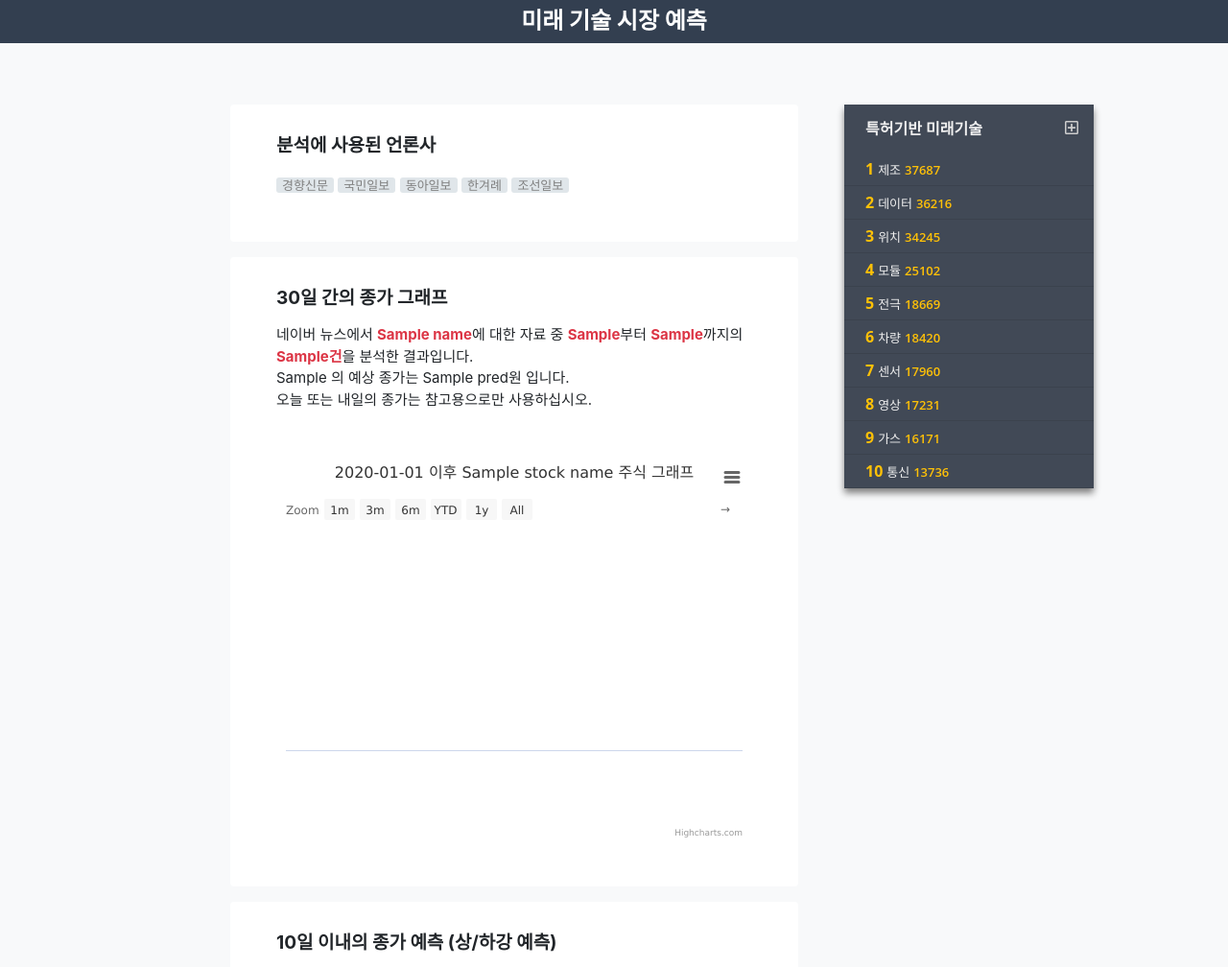
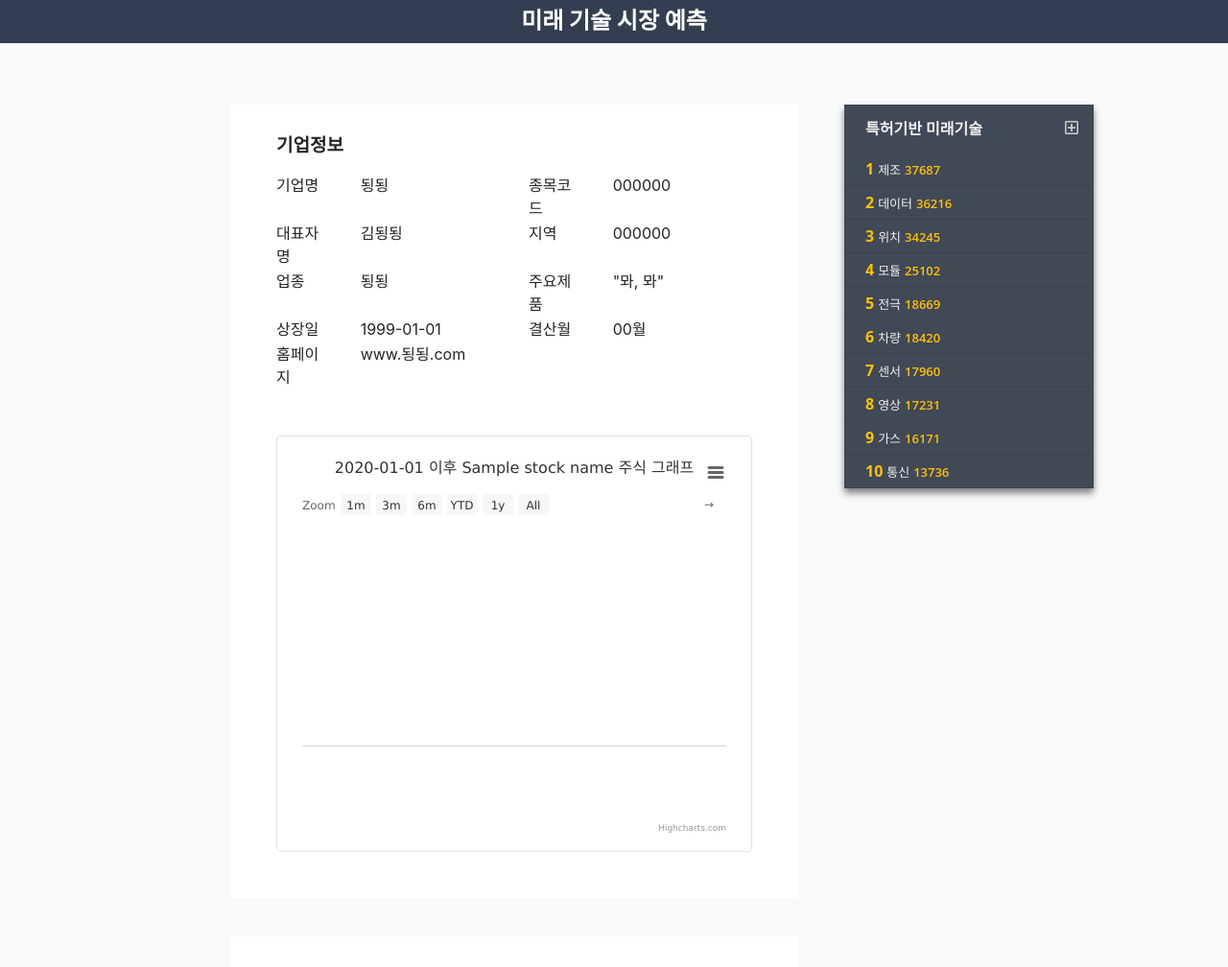
Before and after one commit to EKYoonD/StockHelper, a Django app: template StockWeb/templates/analysis.html in a window 1280 px wide. Shown: the top 1008 px of the page at 96% size. Run offline with Django 3.2, Linux system fonts and the light colour scheme; the template is opened without the code that fills it: most values are stand-ins (such as "Sample title", 1, 10 or a date in 2020); some libraries are stand-ins or nearby versions.

Commit message:
장고 웹 : analaysis에 기업정보 추가 (미완)

```diff
--- a/StockWeb/templates/analysis.html
+++ b/StockWeb/templates/analysis.html
@@ -47,6 +47,50 @@
 
     <!-- 본문 -->
     <section id="analysis" class="d-flex flex-column justify-content-center align-items-cente">
+        <!-- 기업정보 -->
+        <article class="mb-4">
+            <ul class="container py-2 pb-5 px-md-5 px-sm-4 bg-white rounded">
+                <li class="header mt-3">
+                    <h6 class="title font-weight-bold py-2">기업정보</h6>
+                </li>
+                <li class="company_info">
+                    <table class="w-100">
+                        <tr class="row">
+                            <td class="col-6 col-md-2">기업명</td>
+                            <td class="col-6 col-md-4">됭됭</td>
+                            <td class="col-6 col-md-2">종목코드</td>
+                            <td class="col-6 col-md-4">000000</td>
+                        </tr>
+                        <tr class="row">
+                            <td class="col-6 col-md-2">대표자명</td>
+                            <td class="col-6 col-md-4">김됭됭</td>
+                            <td class="col-6 col-md-2">지역</td>
+                            <td class="col-6 col-md-4">000000</td>
+                        </tr>
+                        <tr class="row">
+                            <td class="col-6 col-md-2">업종</td>
+                            <td class="col-6 col-md-4">됭됭</td>
+                            <td class="col-6 col-md-2">주요제품</td>
+                            <td class="col-6 col-md-4">"뫄, 뫄"</td>
+                        </tr>
+                        <tr class="row">
+                            <td class="col-6 col-md-2">상장일</td>
+                            <td class="col-6 col-md-4">1999-01-01</td>
+                            <td class="col-6 col-md-2">결산월</td>
+                            <td class="col-6 col-md-4">00월</td>
+                        </tr>
+                        <tr class="row">
+                            <td class="col-6 col-md-2">홈페이지</td>
+                            <td class="col-6 col-md-10">www.됭됭.com</td>
+                        </tr>
+                    </table>
+                </li>
+                <li class="border rounded p-3 mt-5">
+                    <!-- candle 차트 그리기 -->
+                    <div id="companyChart" style="height: 400px; min-width: 310px"></div>
+                </li>
+            </ul>
+        </article>
         <!-- 언론사 -->
         <article>
             <ul class="container py-2 pb-5 px-md-5 px-sm-4 bg-white rounded">
@@ -73,25 +117,8 @@
                         오늘 또는 내일의 종가는 참고용으로만 사용하십시오.
                     </p>
                 </li>
-                <li id="closing_price_graph" class="mt-5">
-                    <!-- candle 차트 그리기 -->
-                    <div id="container" style="height: 400px; min-width: 310px"></div>
-                </li>
-            </ul>
-        </article>
-        <!-- 상승여부 -->
-        <article>
-            <ul class="container py-2 pb-5 px-md-5 px-sm-4 bg-white rounded">
-                <li class="header mt-3">
-                    <h6 class="title font-weight-bold py-2">10일 이내의 종가 예측 (상/하강 예측)</h6>
-                    <p>
-                        기준일로부터 20일 전의 뉴스를 분석하여 다음날의 종가를 예측한 결과입니다. 예를 들어서, 오늘을 기준으로 20일 전의 뉴스를 분석하여 다음날의 종가 정보를 예측하고, 그 다음날은 해당 일을 기준으로 하여 20일 전의 뉴스를 분석하여 기준일의 다음날의 정보 제공합니다.
-                    </p>
-                </li>
-                <li id="closing_price_graph" class="mt-3">
-                    <div style="max-height: 28em; overflow: hidden;">
-                        <img class="w-100" src="https://img.hani.co.kr/imgdb/resize/2017/1103/1509590250_150959015436_20171103.JPG" style="margin-top: -4%">
-                    </div>
+                <li id="#">
+                    <!-- 이 안에 그래프를 넣어주세요. -->
                 </li>
             </ul>
         </article>
@@ -124,6 +151,6 @@
     <!-- <script src="https://code.highcharts.com/stock/modules/data.js"></script> -->
     <!-- My JS -->
     <script src="{% static 'js/sidebar.js' %}"></script>
-    <script src="{% static 'js/chart.js' %}"></script>
+    <script src="{% static 'js/analysisCompany.js' %}"></script>
 </body>
 </html>
--- /dev/null
+++ b/static/js/analysisCompany.js
@@ -0,0 +1,49 @@
+// 기업정보에 들어가는 chart
+function chart(data_set, stock_name) {
+    data_set = data_set.split(',')
+    var data = []
+    var buffer = []
+    for(i = 0; i < data_set.length; i++) {
+        if(buffer.length == 5) {
+            data.push(buffer)
+            buffer = []
+        }
+
+        buffer.push(Number(data_set[i]))
+    }
+
+    // create the chart
+    chart = new Highcharts.stockChart('companyChart', {
+
+        rangeSelector: {
+            selected: 1
+        },
+
+        title: {
+            text: '2020-01-01 이후 ' + stock_name + ' 주식 그래프'
+        },
+
+        rangeSelector: {
+            selected: 1
+        },
+
+        plotOptions: {
+            candlestick: {
+                downColor: 'blue',
+                upColor: 'red'
+            }
+        },
+
+        series: [{
+            type: 'candlestick',
+            name: stock_name,
+            data: data,
+            tooltip: {
+            valueDecimals: 8
+            }
+        }]
+    });
+}
+
+$(document).ready(function() {
+});
```
Also changed, not shown: static/js/chart.js (deleted, +0 -83 lines).
